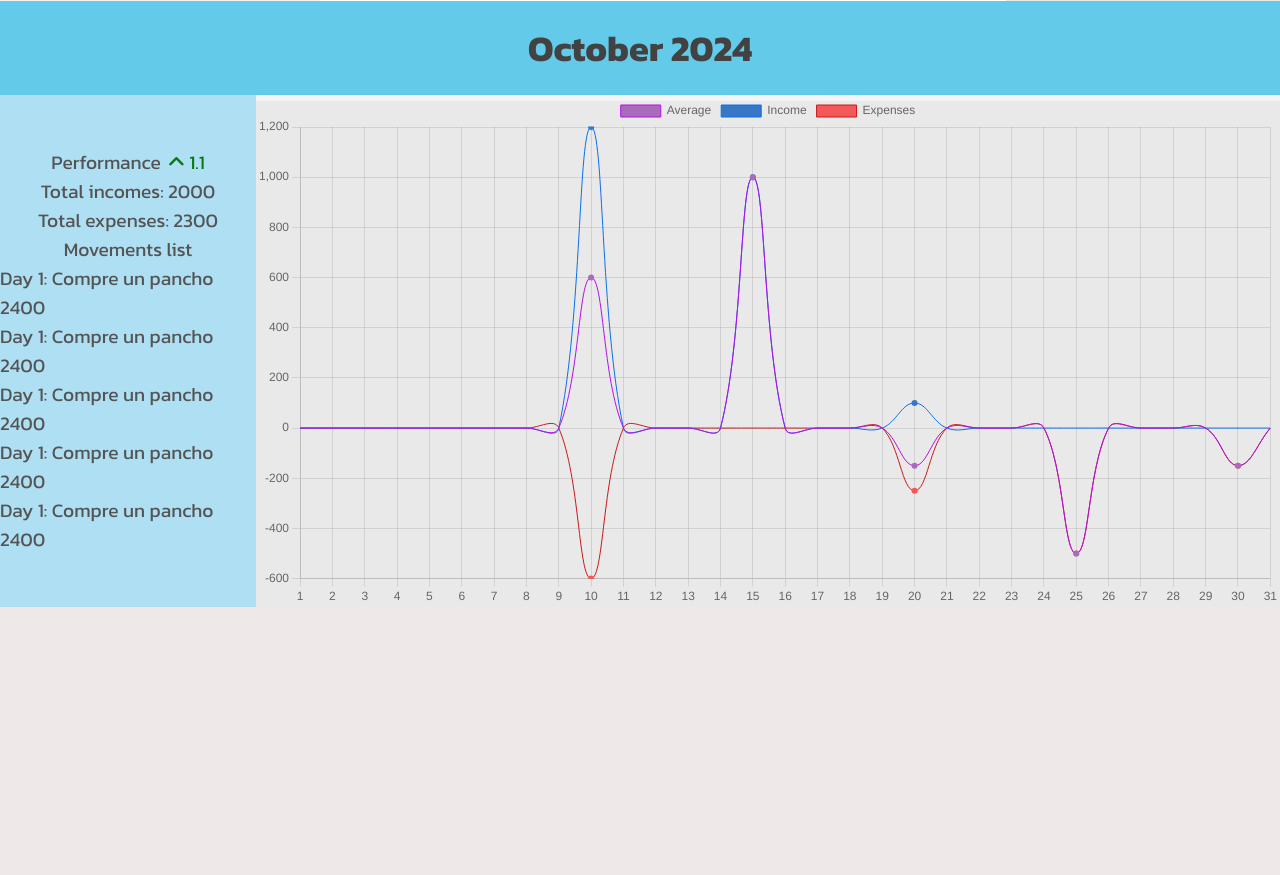
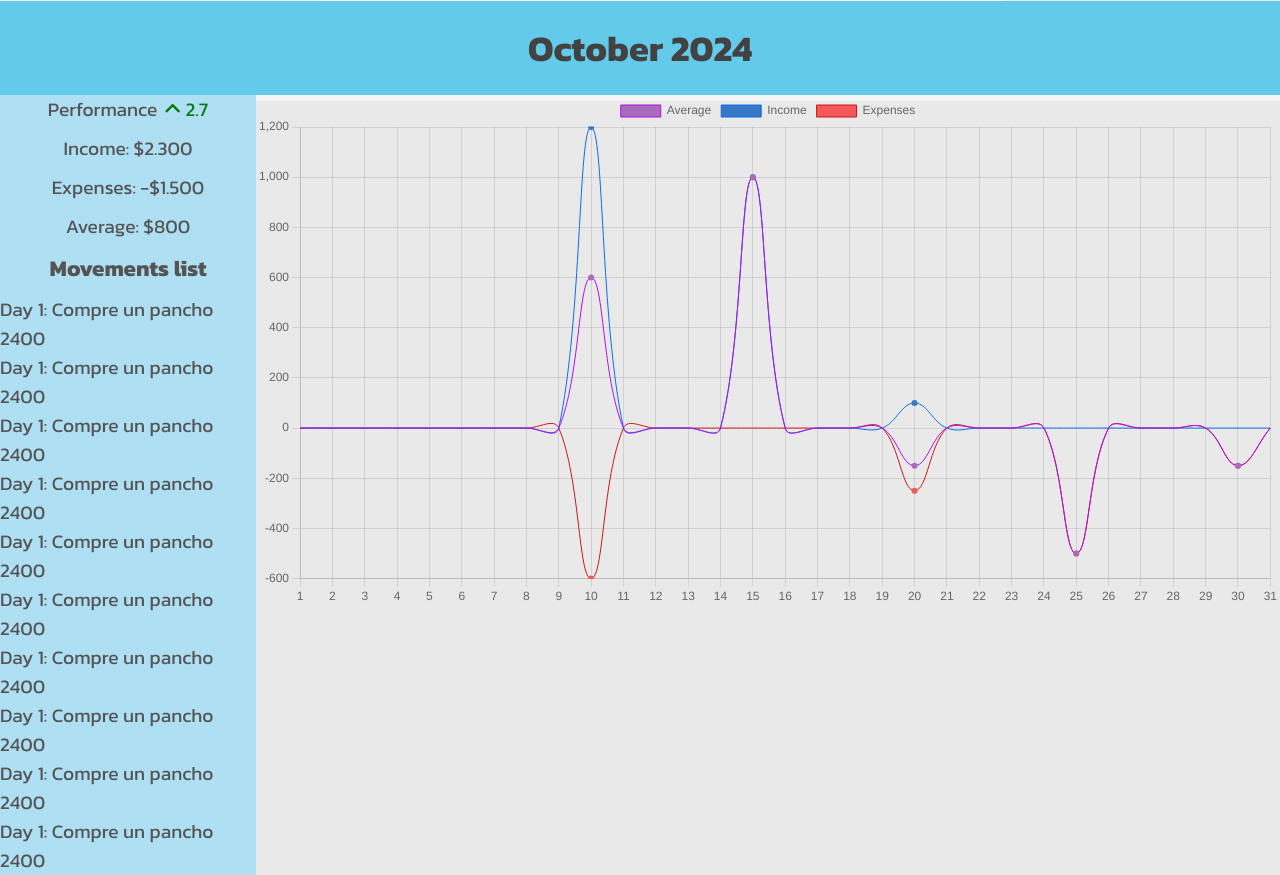
Before and after one commit to AgusIV007/MyFinance, a Flask app: template templates/calendar/calendar.html in a window 1280 px wide. Shown: the part 635-1510 px from the top of the page. Before the commit the page ends 1242 px from the top, so only its background shows below. Run offline with Flask 3, Linux system fonts and the light colour scheme; the template is opened without the code that fills it, so the values that code supplies are empty; the visitor is signed in with stand-in values (Sample User, id 1); some libraries are stand-ins or nearby versions.

Commit message:
feat(calendario): muestra estadisticas del mes como movimientos totales

```diff
--- a/templates/calendar/calendar.html
+++ b/templates/calendar/calendar.html
@@ -96,16 +96,22 @@
         <div>
           <div class="month-main-info">
             <div class="month-performance">
-              <span class="">Performance</span>
+              <span>Performance</span>
               <div class="performance">
                 <i class="fa-solid fa-angle-up"></i>
-                <span>1.1</span>
+                <span></span>
               </div>
             </div>
-            <span>Total incomes: 2000</span>
-            <span>Total expenses: 2300</span>
-            <span>Movements list</span>
-            <ul>
+            <span class="month-income">Income: 0</span>
+            <span class="month-expenses">Expenses: 0</span>
+            <span class="month-average">Average: 0</span>
+            <h3>Movements list</h3>
+            <ul class="month-list-items">
+              <li>Day 1: Compre un pancho 2400</li>
+              <li>Day 1: Compre un pancho 2400</li>
+              <li>Day 1: Compre un pancho 2400</li>
+              <li>Day 1: Compre un pancho 2400</li>
+              <li>Day 1: Compre un pancho 2400</li>
               <li>Day 1: Compre un pancho 2400</li>
               <li>Day 1: Compre un pancho 2400</li>
               <li>Day 1: Compre un pancho 2400</li>
--- a/templates/calendar/static/script.js
+++ b/templates/calendar/static/script.js
@@ -189,7 +189,7 @@ function showCalendar(
       setDayPanelInfo(infoMonth, day);
     });
   });
-  setInfoMonth(months[month] + " " + year, infoMonth);
+  setInfoMonth(months[month] + " " + year, infoYear);
 }
 function addNote(dataInput) {
   setNotesItems(dataInput);
@@ -217,13 +217,40 @@ function addInfo(dataInput, descriptionInfo) {
     monthTitleInfo.textContent[monthTitleInfo.textContent.length - 2] +
     monthTitleInfo.textContent[monthTitleInfo.textContent.length - 1];
   currentDay = currentDay.trim();
-  if (items[currentYear][currentMonth][currentDay]) {
+  if (
+    items[currentYear] &&
+    items[currentYear][currentMonth] &&
+    items[currentYear][currentMonth][currentDay]
+  ) {
     items[currentYear][currentMonth][currentDay].push({
       type: addNumberInput.placeholder,
       amount: dataInput,
       description: descriptionInfo,
     });
   } else {
+    if (!items[currentYear]) {
+      items[currentYear] = {
+        [currentMonth]: {
+          [currentDay]: [
+            {
+              type: addNumberInput.placeholder,
+              amount: dataInput,
+              description: descriptionInfo,
+            },
+          ],
+        },
+      };
+    } else if (!items[currentYear][currentMonth]) {
+      items[currentYear][currentMonth] = {
+        [currentDay]: [
+          {
+            type: addNumberInput.placeholder,
+            amount: dataInput,
+            description: descriptionInfo,
+          },
+        ],
+      };
+    } else if (!items[currentYear][currentMonth][currentDay]) {
       items[currentYear][currentMonth][currentDay] = [
         {
           type: addNumberInput.placeholder,
@@ -231,6 +258,7 @@ function addInfo(dataInput, descriptionInfo) {
           description: descriptionInfo,
         },
       ];
+    }
   }
   showCalendar(currentMonth, currentYear);
 }
@@ -471,12 +499,11 @@ document.addEventListener("DOMContentLoaded", function () {
 let averageChart;
 const averageGraphic = document.getElementById("average-graphic");
 
-function setInfoMonth(month, infoMonth) {
+function setInfoMonth(month, infoYear) {
+  let infoMonth = getValues(infoYear, currentMonth);
+
   const monthTitle = document.querySelector(".month-info h2");
   monthTitle.textContent = month;
-
-  const currentYear = new Date().getFullYear();
-  const currentMonth = new Date().getMonth();
 
   const daysInMonth = 32 - new Date(currentYear, currentMonth, 32).getDate();
 
@@ -485,12 +512,17 @@ function setInfoMonth(month, infoMonth) {
   let yExpenses = [];
   let yAverage = [];
 
+  let totalIncome = 0;
+  let totalExpenses = 0;
+
   for (let day = 1; day <= daysInMonth; day++) {
     x.push(day);
     yIncome.push(getDayValues(day, infoMonth, "Income"));
     yExpenses.push(getDayValues(day, infoMonth, "Expenses") * -1);
     yAverage.push(yIncome[day - 1] + yExpenses[day - 1]);
   }
+  totalIncome = getMonthValues(infoMonth, "Income", daysInMonth);
+  totalExpenses = getMonthValues(infoMonth, "Expenses", daysInMonth);
 
   if (averageChart) {
     averageChart.destroy();
@@ -554,6 +586,45 @@ function setInfoMonth(month, infoMonth) {
       },
     },
   });
+
+  const monthIncome = document.querySelector(".month-income");
+  monthIncome.textContent = "Income: " + getNumberFormat(totalIncome);
+
+  const monthExpenses = document.querySelector(".month-expenses");
+  monthExpenses.textContent = "Expenses: -" + getNumberFormat(totalExpenses);
+
+  const monthAverage = document.querySelector(".month-average");
+  monthAverage.textContent =
+    "Average: " +
+    (totalIncome - totalExpenses >= 0
+      ? getNumberFormat(totalIncome - totalExpenses)
+      : "- " + getNumberFormat(-1 * (totalIncome - totalExpenses)));
+
+  const performance = document.querySelector(".performance > span");
+
+  let previousMonth = currentMonth - 1 === -1 ? 0 : currentMonth - 1;
+  let previousInfoMonth = getValues(infoYear, previousMonth);
+
+  let daysPreviousMonth =
+    32 - new Date(currentYear, previousMonth, 32).getDate();
+
+  let previousTotalMonth =
+    (getMonthValues(previousInfoMonth, "Income", daysPreviousMonth) * 100) /
+    getMonthValues(previousInfoMonth, "Expenses", daysPreviousMonth);
+
+  let actualTotalMonth =
+    (((totalIncome * 100) / totalExpenses) * 100) / previousTotalMonth;
+
+  let average = 0;
+
+  if (previousTotalMonth !== 0 && totalIncome - totalExpenses !== 0) {
+    average = (actualTotalMonth / previousTotalMonth).toFixed(1) ?? 0;
+  }
+
+  performance.textContent = 0;
+  if (average != "NaN" && average) {
+    performance.textContent = average;
+  }
 }
 
 function getDayValues(day, infoMonth, type) {
@@ -569,6 +640,14 @@ function getDayValues(day, infoMonth, type) {
   return 0;
 }
 
+function getMonthValues(infoMonth, type, daysInMonth) {
+  let totalValues = 0;
+  for (let day = 1; day <= daysInMonth; day++) {
+    totalValues += getDayValues(day, infoMonth, type);
+  }
+  return totalValues;
+}
+
 // window.addEventListener("resize", function () {
 //   averageGraphic.style.width = "100%";
 //   averageGraphic.width = "100%";
--- a/templates/calendar/static/styles.css
+++ b/templates/calendar/static/styles.css
@@ -12,6 +12,7 @@ body {
   flex-direction: column;
   box-sizing: content-box;
   width: 100%;
+  overflow-x: hidden;
 }
 main {
   width: 100%;
@@ -467,8 +468,12 @@ nav {
   padding-left: 4px;
 }
 
-.month-main-info{
-  width: 100%;
+h3 {
+  margin: 0;
+  padding: 0;
+}
+
+.month-main-info {
   background-color: #aedff3;
   display: flex;
   align-items: center;
@@ -476,17 +481,44 @@ nav {
   justify-content: center;
   position: relative;
   font-size: 0.8em;
+  width: 100%;
+  gap: 10px;
 }
-.fa-angle-up{
+.fa-angle-up {
   color: #067910;
 }
-.month-performance{
+.month-performance {
   display: flex;
   gap: 7px;
 }
-.performance span{
+.performance span {
   color: #067910;
 }
+/* .month-list-items {
+  background-color: #3777c6;
+  border-radius: 15px;
+  overflow-y: scroll;
+  white-space: nowrap;
+  max-width: 80%;
+  max-height: 150px;
+  display: flex;
+  flex-direction: column;
+  gap: 5px;
+  color: #f4f4f4;
+  align-items: center;
+  justify-content: center;
+  padding: 10px 0;
+  overflow-x: hidden;
+}
+.month-list-items::-webkit-scrollbar {
+  width: 0;
+  background-color: rgb(121, 204, 245);
+  border: 1px solid #3777c6;
+}
+.month-list-items li {
+  max-width: 80%;
+  margin-top: 5px;
+} */
 .graphic-container > canvas {
 }
 .month-container {
```
Lines whose indentation alone changed are shown as unchanged.
